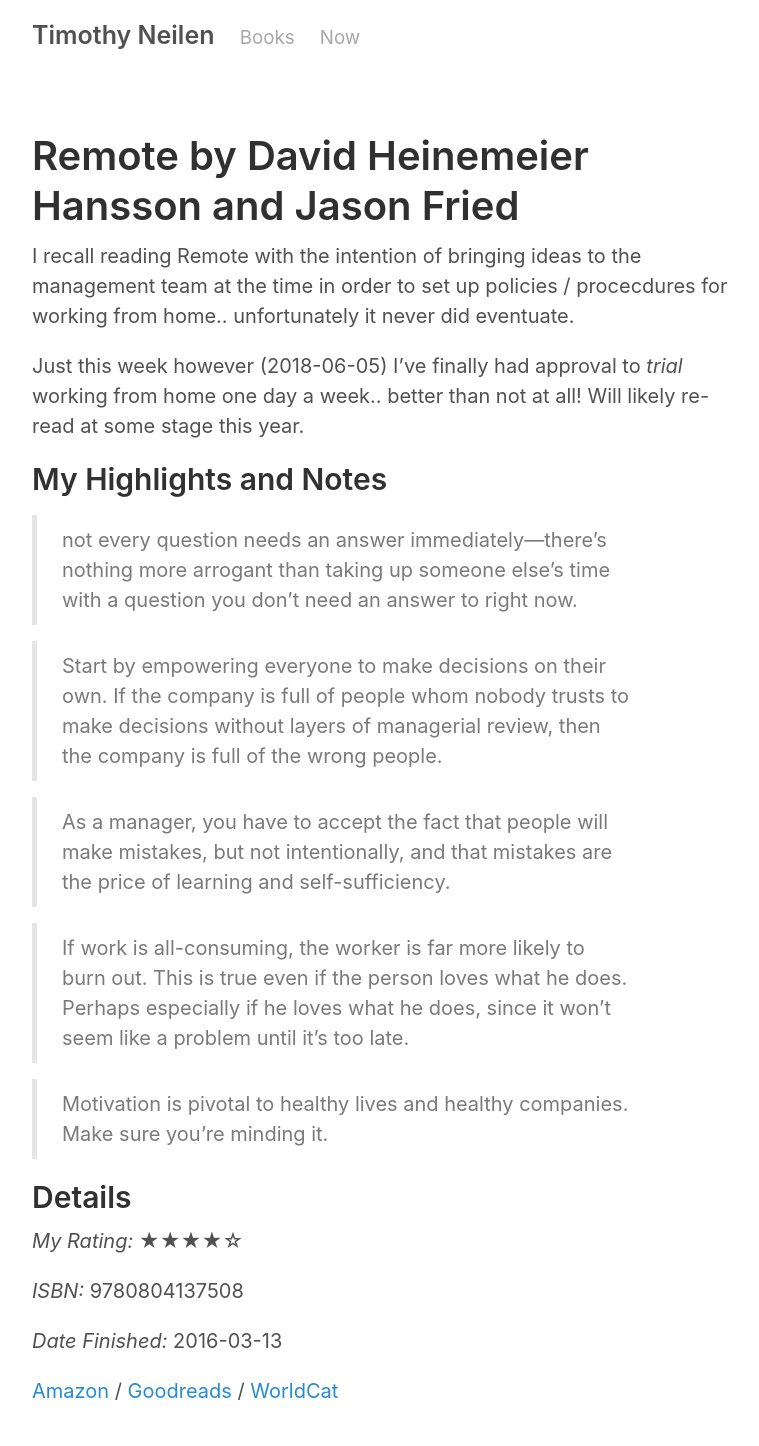
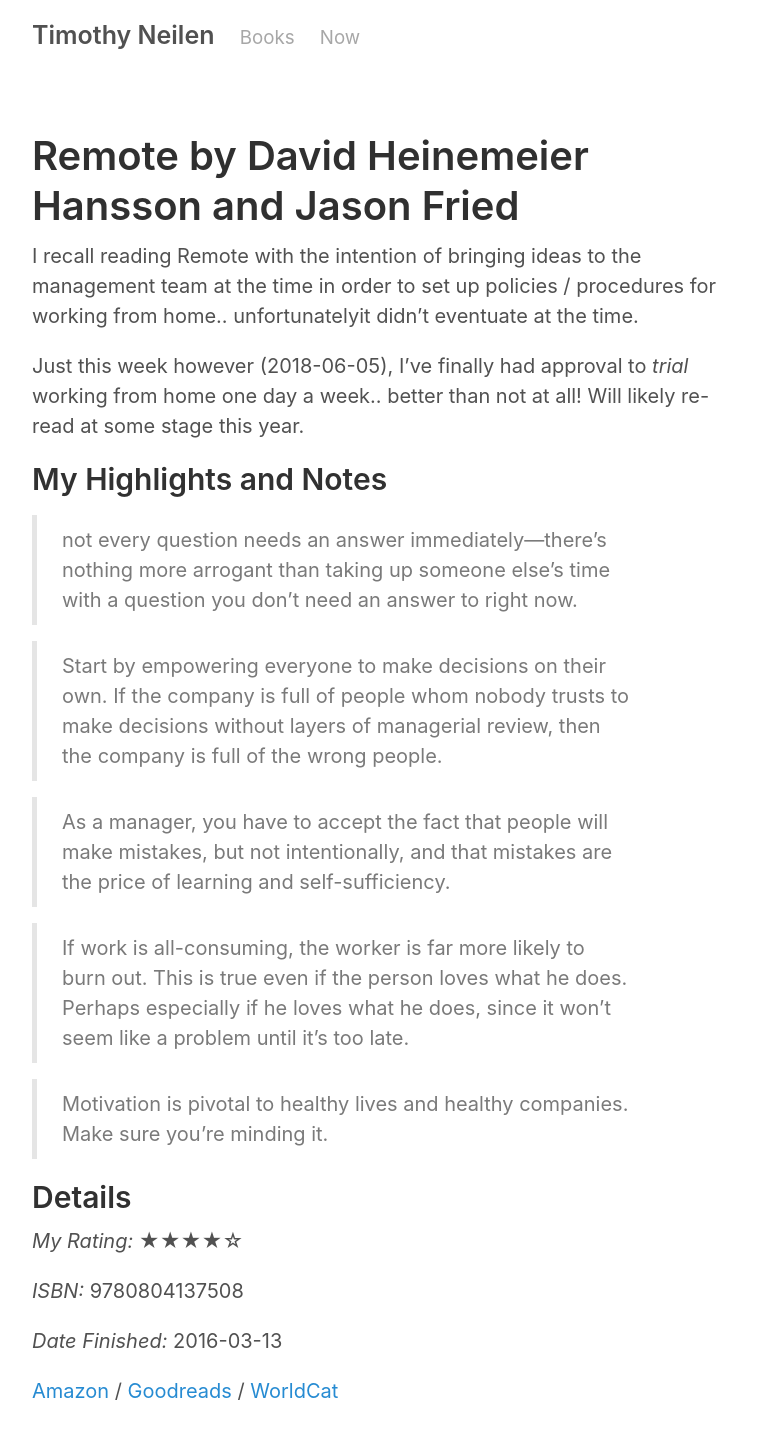
Before and after one commit to teejayen/teejayen.github.io, a Jekyll site: the page built from books/remote.md, in a window 1280 px wide. Shown: the whole page, without its empty margins (258-1017 px from the left). Built offline with Jekyll 4.4.1, drawn with Linux system fonts in a browser that asks for light colours.

Commit message:
minor spelling fix.

```diff
--- a/books/remote.md
+++ b/books/remote.md
@@ -4,9 +4,9 @@
 permalink: books/remote
 ---
 
-I recall reading Remote with the intention of bringing ideas to the management team at the time in order to set up policies / procecdures for working from home.. unfortunately it never did eventuate.
+I recall reading Remote with the intention of bringing ideas to the management team at the time in order to set up policies / procedures for working from home.. unfortunatelyit didn't eventuate at the time.
 
-Just this week however (2018-06-05) I've finally had approval to *trial* working from home one day a week.. better than not at all! Will likely re-read at some stage this year.
+Just this week however (2018-06-05), I've finally had approval to *trial* working from home one day a week.. better than not at all! Will likely re-read at some stage this year.
 
 ## My Highlights and Notes
 
```
